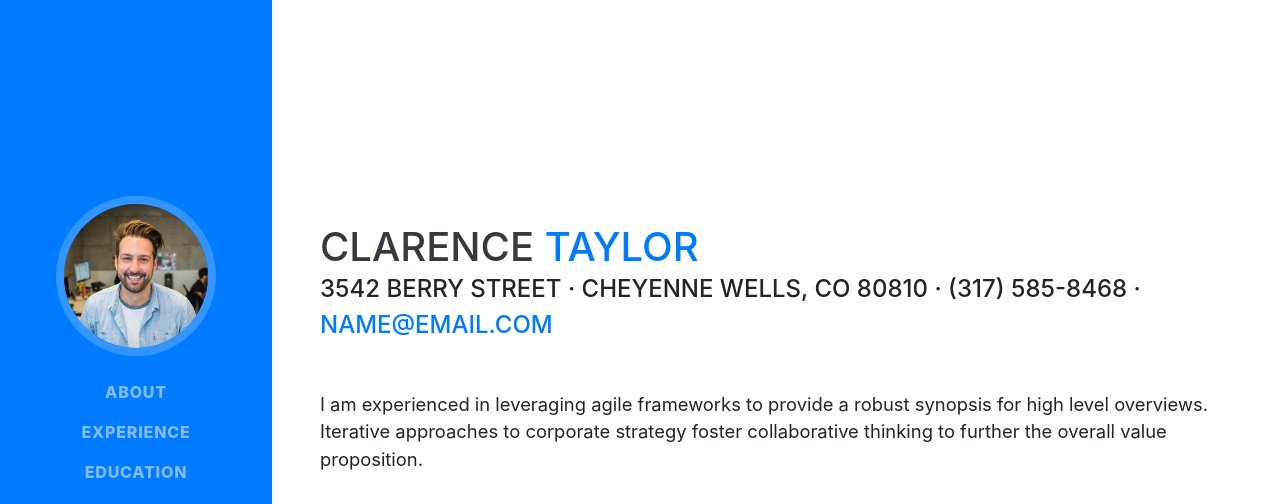
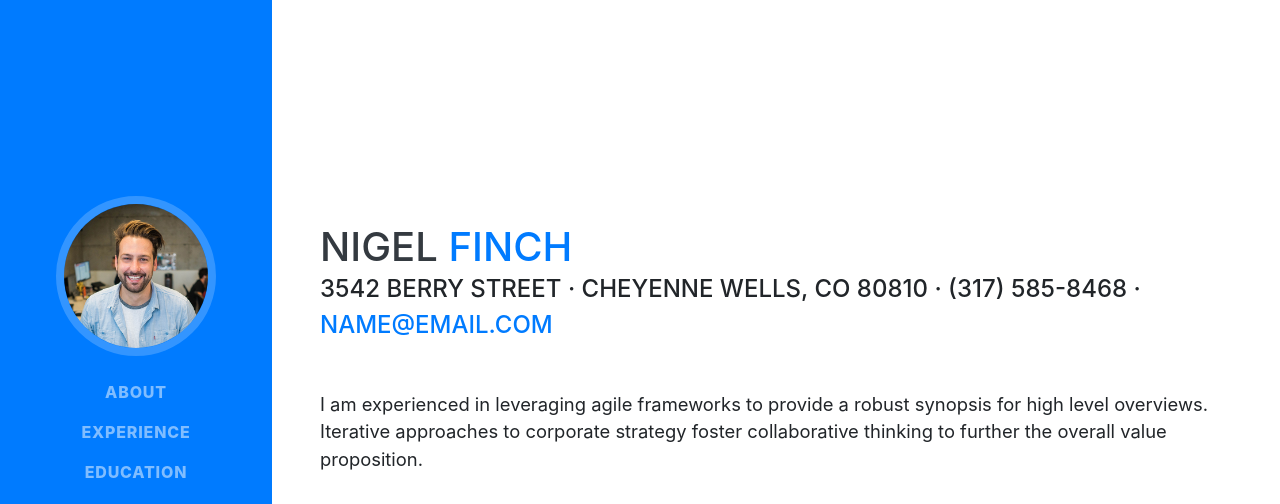
Before and after one commit to nigfinch/cv, a website with bundled scripts: page index.html in a window 1280 px wide. Shown: the top 504 px of the page. Built offline with nearby package versions, Linux system fonts and the light colour scheme; a web font is replaced by a local one.

Commit message:
Update index.html

```diff
--- a/index.html
+++ b/index.html
@@ -63,8 +63,8 @@
 
     <section class="resume-section p-3 p-lg-5 d-flex align-items-center" id="about">
       <div class="w-100">
-        <h1 class="mb-0">Clarence
-          <span class="text-primary">Taylor</span>
+        <h1 class="mb-0">Nigel
+          <span class="text-primary">Finch</span>
         </h1>
         <div class="subheading mb-5">3542 Berry Street · Cheyenne Wells, CO 80810 · (317) 585-8468 ·
           <a href="mailto:name@email.com">name@email.com</a>
```
